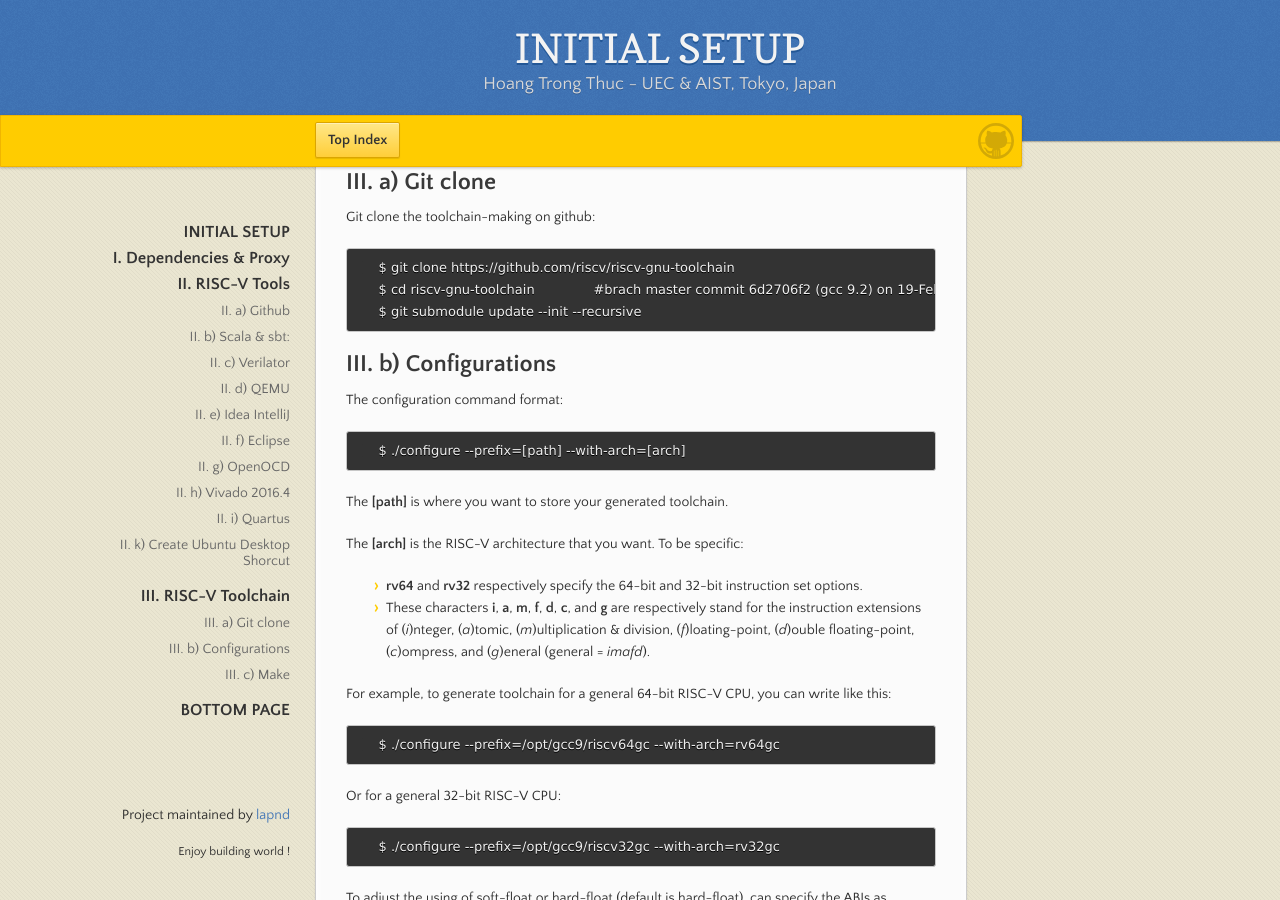
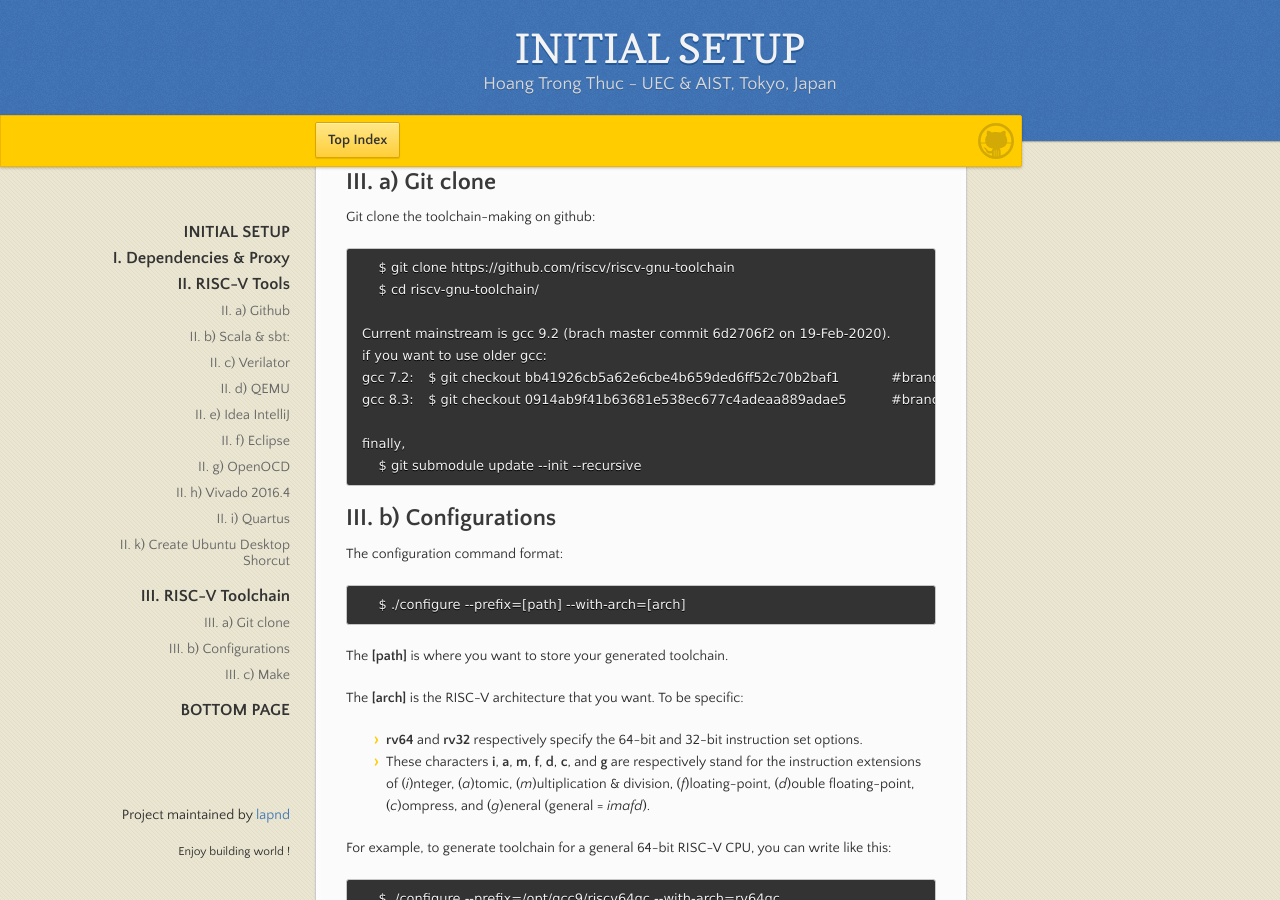
Before and after one commit to lapnd/httdes.github.io, a Jekyll site: the page built from init.md, in a window 1280 px wide and 900 px high, scrolled down 6247 px. Built offline with Jekyll 4.4.1, drawn with Linux system fonts in a browser that asks for light colours; our own code applies the rules of GitHub Pages for plain Markdown files.

Commit message:
Update init.md

```diff
--- a/init.md
+++ b/init.md
@@ -271,7 +271,14 @@ Toolchain for RISC-V CPU. Ref [link](https://github.com/riscv/riscv-gnu-toolchai
 Git clone the toolchain-making on github:
 
         $ git clone https://github.com/riscv/riscv-gnu-toolchain
-        $ cd riscv-gnu-toolchain        	#brach master commit 6d2706f2 (gcc 9.2) on 19-Feb-2020
+        $ cd riscv-gnu-toolchain/
+
+	Current mainstream is gcc 9.2 (brach master commit 6d2706f2 on 19-Feb-2020).
+	if you want to use older gcc:
+	gcc 7.2:	$ git checkout bb41926cb5a62e6cbe4b659ded6ff52c70b2baf1		#branch master commit on 21-Feb-2019
+	gcc 8.3:	$ git checkout 0914ab9f41b63681e538ec677c4adeaa889adae5		#branch master commit on 16-Aug-2019
+
+	finally,
         $ git submodule update --init --recursive
 
 ## III. b) Configurations
```
